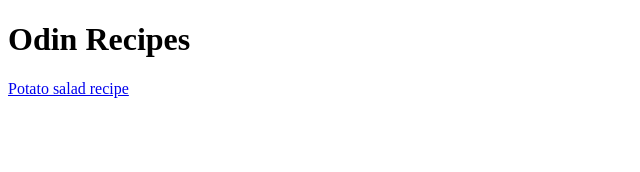
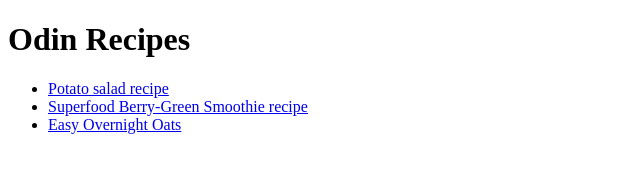
Before and after one commit to HasiniL123/odin-recipes, a plain HTML site: page index.html in a window 1280 px wide. Shown: the whole page, without its empty margins (0-640 px from the left). Drawn offline with Linux system fonts and the light colour scheme.

Commit message:
Update homepage with links to all 3 recipes

```diff
--- a/index.html
+++ b/index.html
@@ -8,7 +8,11 @@
 
 <body>
     <h1>Odin Recipes</h1>
-    <a href="./recipes/potato-salad.html">Potato salad recipe</a>
+    <ul>
+        <li><a href="./recipes/potato-salad.html">Potato salad recipe</a></li>
+        <li><a href="./recipes/protein-smoothie.html">Superfood Berry-Green Smoothie recipe</a></li>
+        <li><a href="./recipes/overnight-oats.html">Easy Overnight Oats</a></li>
+    </ul>
 
 
 </body>
```
